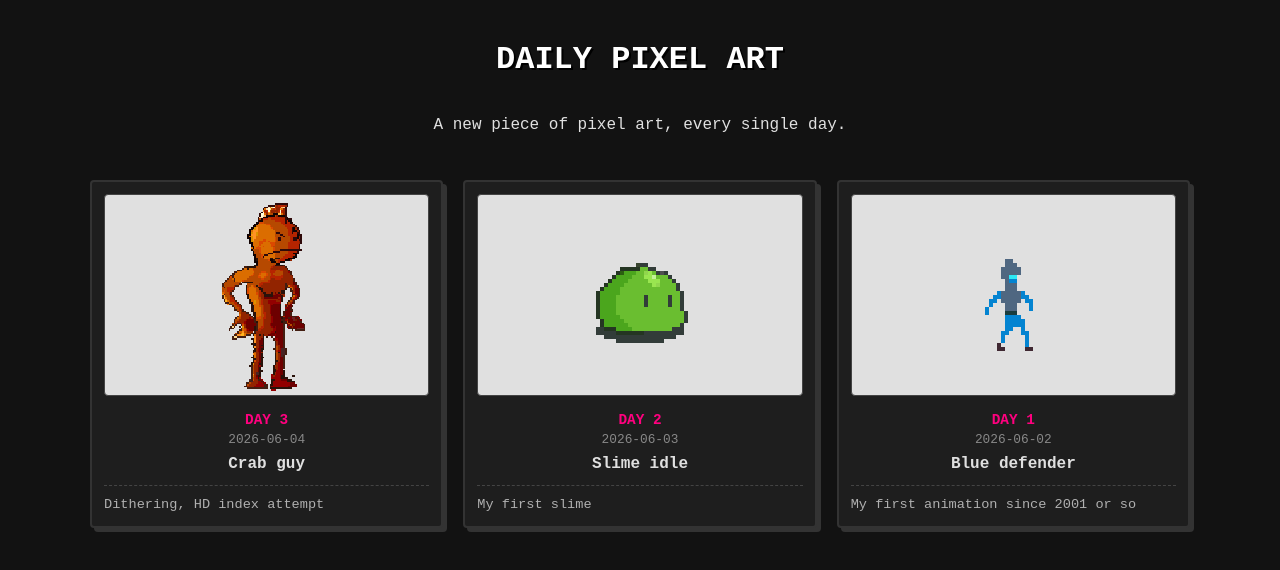
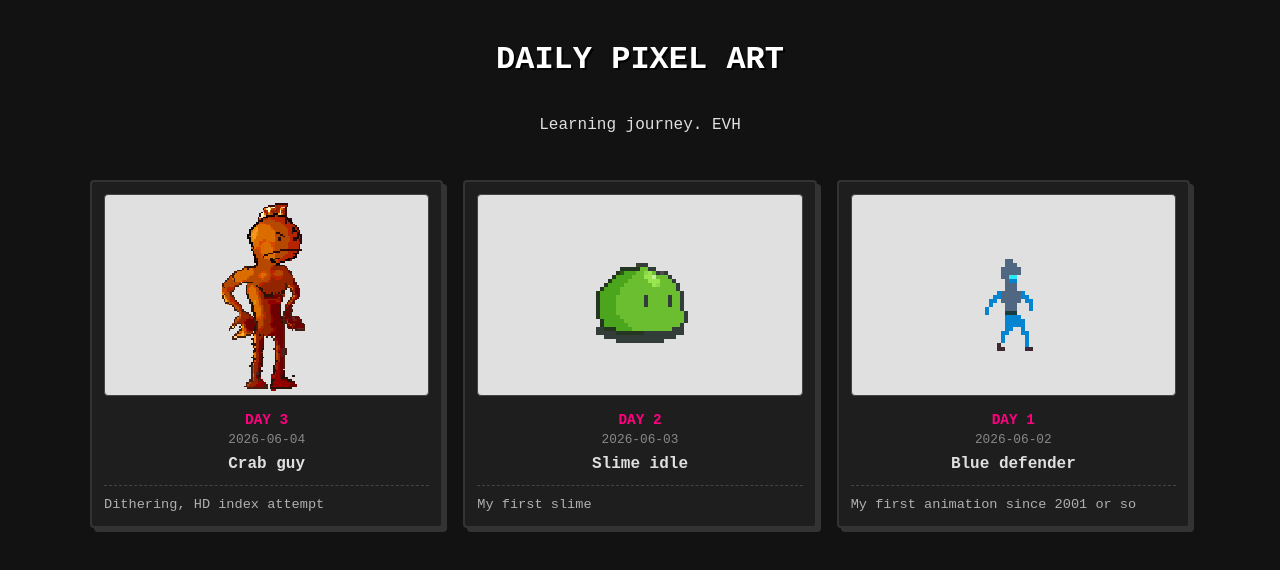
Before and after one commit to Quackonomics/pixelart, a plain HTML site: page index.html in a window 1280 px wide. Drawn offline with Linux system fonts and the light colour scheme.

Commit message:
Update index.html

```diff
--- a/index.html
+++ b/index.html
@@ -123,7 +123,7 @@
 <body>
 
     <h1>DAILY PIXEL ART</h1>
-    <p>A new piece of pixel art, every single day.</p>
+    <p>Learning journey. EVH</p>
 
     <div class="gallery" id="gallery"></div>
 
```
